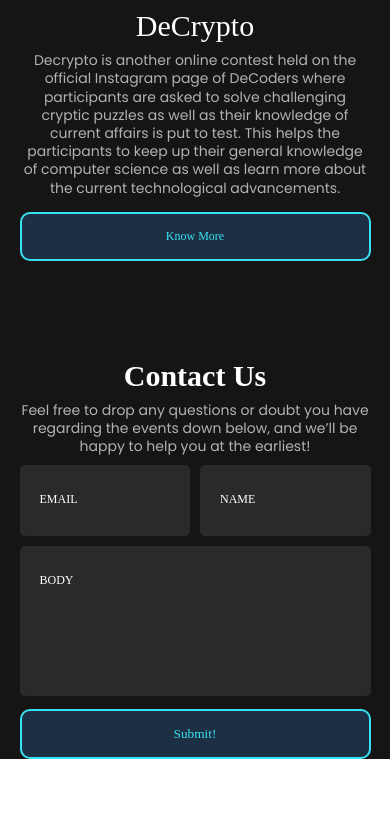
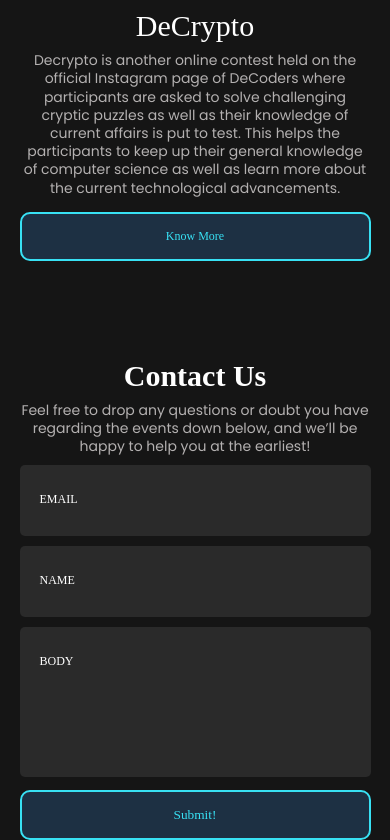
Before and after one commit to joshuatauro/codegames, a React (Create React App) app: page / in a window 390 px wide. Shown: the part 5462-6302 px from the top of the page. Before the commit the page ends 6221 px from the top, so only its background shows below. Built offline with nearby package versions, Linux system fonts and the light colour scheme; a web font is replaced by a local one.

Commit message:
fixed alignment

```diff
--- a/src/CSS/Landing.css
+++ b/src/CSS/Landing.css
@@ -225,6 +225,11 @@
     width: 100%;
     padding: 15px 0;
   }
+  .cg__landing__contact__form_grid {
+    display: flex;
+    flex-direction: column;
+    gap: 0;
+  }
 }
 
 .grouped {
--- a/src/CSS/Landing.scss
+++ b/src/CSS/Landing.scss
@@ -245,6 +245,11 @@
             padding: 15px 0;
           }
         }
+        &_grid {
+          display: flex;
+          flex-direction: column;
+          gap: 0
+        }
       }
 
     }
```
